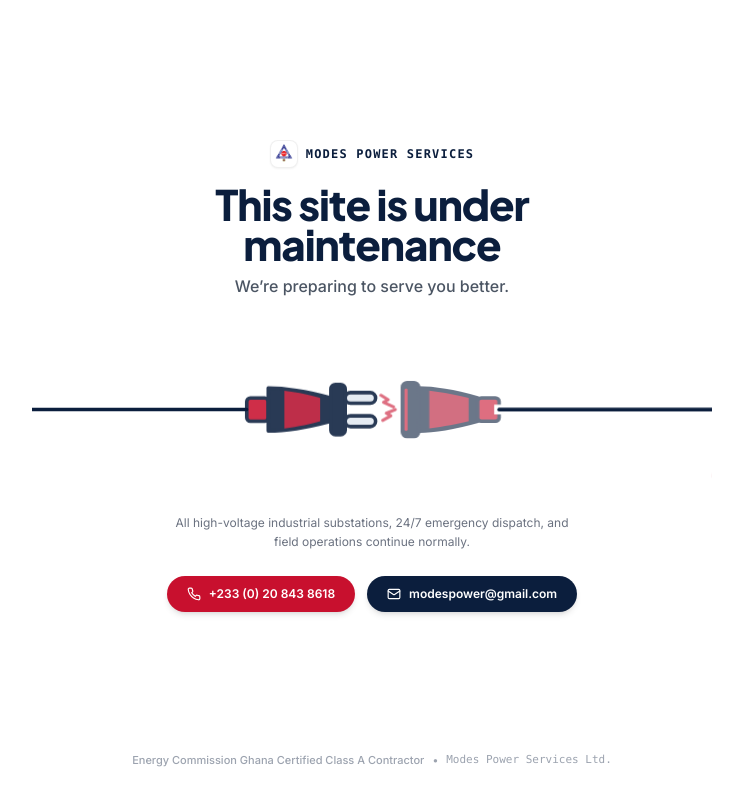
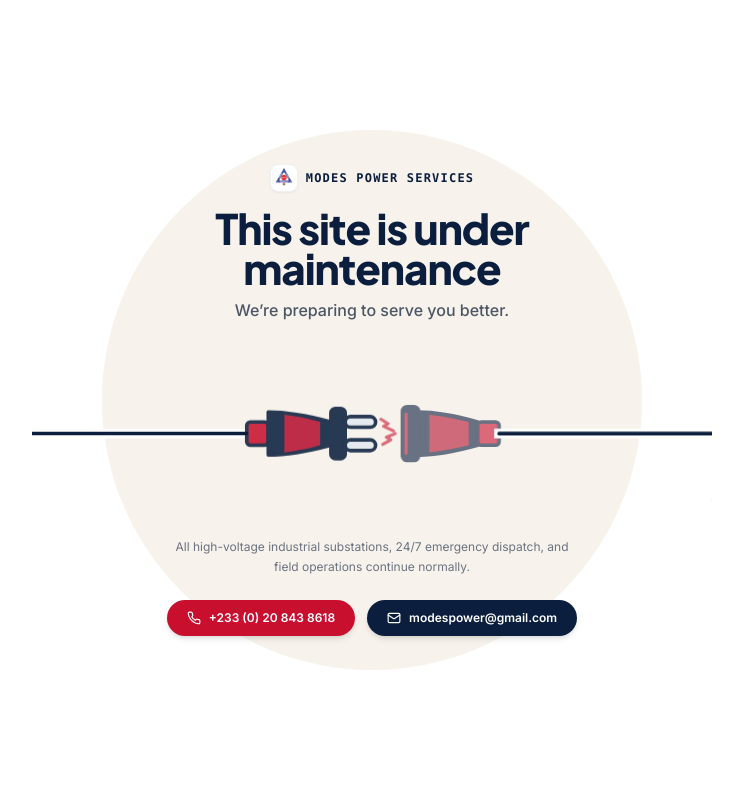
Before and after one commit to rtdelasi/modespowerservices, a Next.js app: page /maintenance in a window 1280 px wide. Shown: the whole page, without its empty margins (268-1011 px from the left). Built offline with nearby package versions, Linux system fonts and the light colour scheme.

Commit message:
fix: enforce full-screen viewport isolation on maintenance page to remove marketing header on Vercel"

```diff
--- a/app/globals.css
+++ b/app/globals.css
@@ -20,6 +20,15 @@ body {
   font-family: var(--font-sans);
   -webkit-font-smoothing: antialiased;
   -moz-osx-font-smoothing: grayscale;
+}
+
+/* Ensure marketing header and footer are completely suppressed when maintenance screen is active */
+body:has(.maintenance-screen) header,
+body:has(.maintenance-screen) footer {
+  display: none !important;
+  visibility: hidden !important;
+  opacity: 0 !important;
+  pointer-events: none !important;
 }
 
 ::selection {
--- a/app/maintenance/page.tsx
+++ b/app/maintenance/page.tsx
@@ -1,7 +1,6 @@
 import React from 'react';
 import { Metadata } from 'next';
-import { Phone, Mail, Zap, Shield } from 'lucide-react';
-import { COMPANY_INFO } from '@/data/company';
+import { Phone, Mail } from 'lucide-react';
 import { Logo } from '@/components/ui/Logo';
 
 export const metadata: Metadata = {
@@ -18,7 +17,7 @@ export const dynamic = 'force-static';
 
 export default function MaintenancePage() {
   return (
-    <div className="min-h-screen w-full bg-[#FFFFFF] text-[#0B1E3D] flex flex-col items-center justify-center relative overflow-hidden font-sans select-none px-4 py-8">
+    <div className="maintenance-screen fixed inset-0 z-[99999] w-screen h-screen min-h-screen bg-[#FFFFFF] text-[#0B1E3D] flex flex-col items-center justify-between overflow-y-auto font-sans select-none px-4 py-8">
       {/* Central Illustration Container with Large Circular Aura */}
       <div className="relative w-full max-w-3xl flex flex-col items-center justify-center my-auto">
 
```
